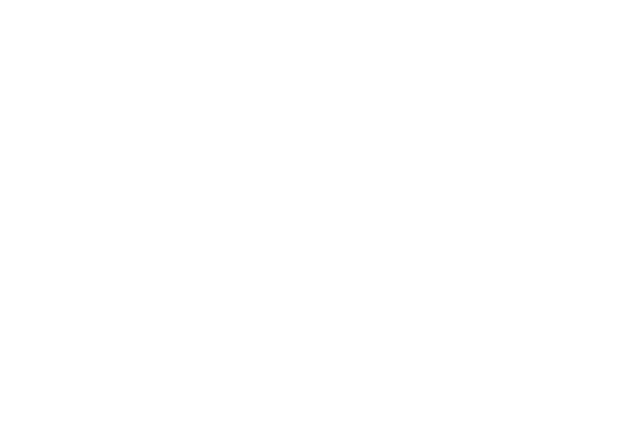
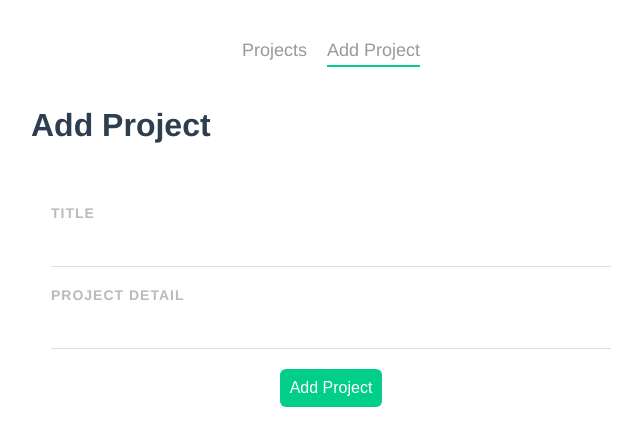
Before and after one commit to Dice1111/Project_Planner, a Vue app: page /AddProject in a window 1280 px wide. Before the commit this address had no page. Shown: the top 446 px of the page, without its empty margins (309-951 px from the left). Built offline with nearby package versions, Linux system fonts and the light colour scheme.

Commit message:
form and Nav style

```diff
--- a/src/App.vue
+++ b/src/App.vue
@@ -1,7 +1,14 @@
 <template>
+<Navbar></Navbar>
+<router-view/>
+</template>
+<script>
+import Navbar from './components/Navbar'
 
-  <router-view/>
-</template>
+export default {
+  components:{Navbar},
+}
+</script>
 
 <style>
 #app {
--- /dev/null
+++ b/src/components/Navbar.vue
@@ -0,0 +1,31 @@
+<template>
+  <nav class="main-nav">
+      <router-link to="/">Projects</router-link>
+      <router-link to="/addProject">Add Project</router-link>
+
+  </nav>
+</template>
+
+<script>
+export default {
+
+}
+</script>
+
+<style>
+.main-nav{
+    text-align: center;
+    margin: 40px auto;
+}
+.main-nav a{
+    display: inline-block;
+    text-decoration: none;
+    margin: 0px 10px;
+    color: #999;
+    font-size: 18px;
+}
+a.router-link-active{
+    border-bottom: 2px solid #00ce89;
+    padding-bottom: 4px;
+}
+</style>
--- a/src/router/index.js
+++ b/src/router/index.js
@@ -1,11 +1,17 @@
 import { createRouter, createWebHistory } from 'vue-router'
 import HomeView from '../views/HomeView.vue'
+import AddProject from '../views/AddProject.vue'
 
 const routes = [
   {
     path: '/',
     name: 'home',
     component: HomeView
+  },
+  {
+    path: '/AddProject',
+    name: 'AddProject',
+    component: AddProject
   }
 ]
 
--- /dev/null
+++ b/src/views/AddProject.vue
@@ -0,0 +1,58 @@
+<template>
+<h1>Add Project</h1>
+  <form>
+      <label>Title</label>
+      <input type="text">
+      <label>Project Detail</label>
+      <input type="text">
+      <button>Add Project</button>
+  </form>
+
+</template>
+
+<script>
+export default {
+
+}
+</script>
+
+<style>
+    form{
+        background: white;
+        padding: 20px;
+        border-radius: 20px;
+    }
+    label{
+        display: block;
+        color: #bbb;
+        text-transform: uppercase;
+        font-size: 14px;
+        font-weight: bold;
+        letter-spacing: 1px;
+        margin: 20px 0 10px 0;
+    }
+    input{
+        padding: 10px;
+        border: 0;
+        border-bottom: 1px solid #ddd;
+        width: 100%;
+        box-sizing: border-box;
+    }
+    textarea{
+        border:1px solid #ddd;
+        width:100%;
+        box-sizing: border-box;
+        height: 100px;
+    }
+    form button{
+        display: block;
+        margin: 20px auto 0;
+        background: #00ce89;
+        color: white;
+        padding: 10px;
+        border: 0;
+        border-radius: 6px;
+        font-size: 16px;
+    }
+
+</style>
```
